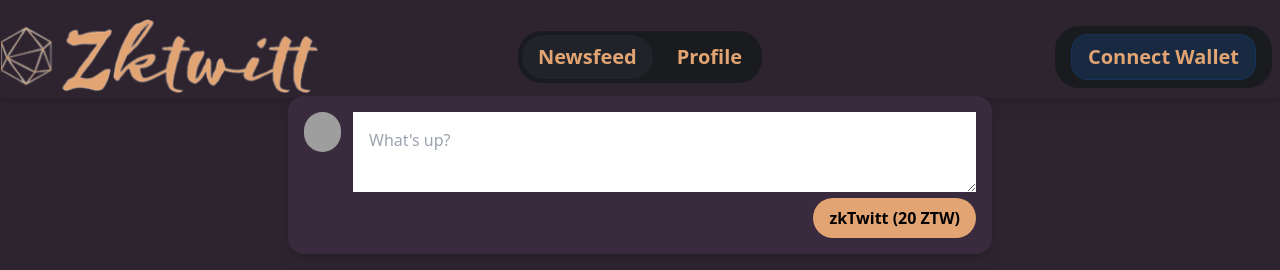
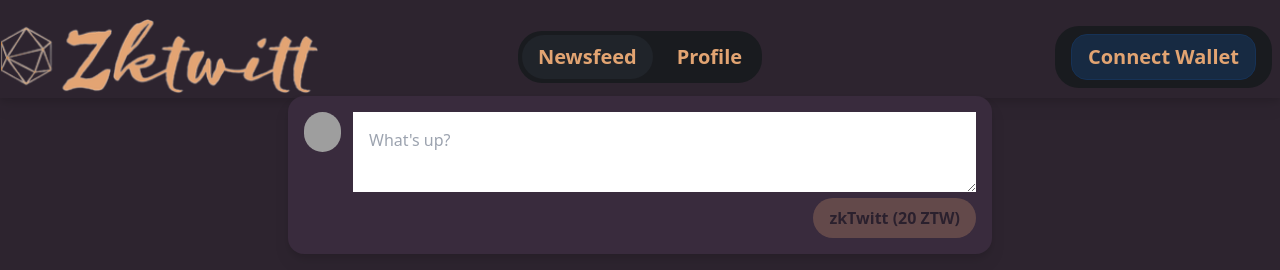
Before and after one commit to kalote/zkFront, a Next.js app: page / in a window 1280 px wide. Shown: the top 270 px of the page. Built offline with nearby package versions, Linux system fonts and the light colour scheme; no server answers; the database is empty; grey boxes are pictures that could not be loaded.

Commit message:
feat: api/twitt + loader + form working

```diff
--- a/additional.d.ts
+++ b/additional.d.ts
@@ -13,4 +13,5 @@ interface TwittContext {
   connectWallet: (metamask?: Window.ethereum) => Promise<void>;
   currentAccount: string;
   balance: string;
+  checkIfBalanceIsPositive: () => boolean;
 }
--- a/components/TwittForm.tsx
+++ b/components/TwittForm.tsx
@@ -1,23 +1,53 @@
-import React from "react";
+import React, { useContext, useState } from "react";
+import { BeatLoader } from "react-spinners";
+import { TwittContext } from "../context/twittContext";
 
 const style = {
   wrapper: `fixed w-[44rem] flex-shrink-0 rounded-2xl bg-[#392b3d] p-4 drop-shadow-lg`,
-  content: `flex items-start`,
+  content: `relative flex items-start`,
   imgProfile: `inline-block h-10 w-10 rounded-full`,
   textareaBlock: `ml-3 w-full`,
   textareaField: `w-full p-4 text-black focus:outline-none`,
   button: `h-10 rounded-full bg-[#E2A472] px-4 font-semibold text-black hover:bg-[#dd9258] focus:outline-none`,
   buttonContainer: `flex justify-end`,
+  disabled: `disabled:opacity-25`,
+  loader: `absolute top-0 left-0 w-full h-full flex justify-center items-center bg-[#333] opacity-25 rounded-2xl`,
 };
 
 const TwittForm = () => {
-  const submitForm = (e: React.FormEvent<HTMLFormElement>) => {
+  const [content, setContent] = useState<string>("");
+  const [isLoading, setIsLoading] = useState<boolean>(false);
+
+  const { currentAccount, balance, checkIfBalanceIsPositive } = useContext(
+    TwittContext
+  ) as TwittContext;
+
+  const submitForm = async (e: React.FormEvent<HTMLFormElement>) => {
     e.preventDefault();
+    setIsLoading(true);
+    if (checkIfBalanceIsPositive()) {
+      try {
+        const body = { currentAccount, content };
+        await fetch(`/api/twitt`, {
+          method: "POST",
+          headers: { "Content-Type": "application/json" },
+          body: JSON.stringify(body),
+        });
+        setIsLoading(false);
+      } catch (error) {
+        console.error(error);
+      }
+    }
   };
 
   return (
     <div className={style.wrapper}>
       <div className={style.content}>
+        {isLoading && (
+          <div className={style.loader}>
+            <BeatLoader size={15} loading={true} color={"#fff"} />
+          </div>
+        )}
         <div>
           <img
             className={style.imgProfile}
@@ -26,13 +56,21 @@ const TwittForm = () => {
           />
         </div>
         <div className={style.textareaBlock}>
-          <form onSubmit={(e) => submitForm(e)}>
+          <form onSubmit={submitForm}>
             <textarea
               placeholder="What's up?"
               className={style.textareaField}
+              onChange={(e) => setContent(e.target.value)}
+              maxLength={255}
             />
             <div className={style.buttonContainer}>
-              <button type="submit" className={style.button}>
+              <button
+                type="submit"
+                className={`${style.button} ${
+                  !currentAccount || !balance ? style.disabled : ""
+                }`}
+                disabled={!currentAccount || !balance}
+              >
                 zkTwitt (20 ZTW)
               </button>
             </div>
--- a/context/twittContext.tsx
+++ b/context/twittContext.tsx
@@ -77,12 +77,20 @@ export const TwittProvider: React.FC<ContextProps> = ({ children }) => {
     }
   };
 
+  const checkIfBalanceIsPositive = () => {
+    if (parseFloat(balance) <= 0) {
+      return false;
+    }
+    return true;
+  };
+
   return (
     <TwittContext.Provider
       value={{
         currentAccount,
         connectWallet,
         balance,
+        checkIfBalanceIsPositive,
       }}
     >
       {children}
--- a/package.json
+++ b/package.json
@@ -15,6 +15,7 @@
     "react": "18.2.0",
     "react-dom": "18.2.0",
     "react-icons": "^4.6.0",
+    "react-spinners": "^0.13.6",
     "zksync-web3": "^0.11.0"
   },
   "devDependencies": {
--- /dev/null
+++ b/pages/api/twitt/index.ts
@@ -0,0 +1,24 @@
+import type { NextApiRequest, NextApiResponse } from "next";
+import prisma from "../../../lib/prisma";
+
+const re = new RegExp(/^0x[a-fA-F0-9]{40}$/g);
+
+// POST /api/post
+// Optional fields in body: content
+export default async function handle(
+  req: NextApiRequest,
+  res: NextApiResponse
+) {
+  const { currentAccount, content } = req.body;
+
+  if (!re.test(currentAccount)) {
+    res.status(401).send({ message: "wrong address" });
+  }
+  const result = await prisma.twitt.create({
+    data: {
+      content: content,
+      authorAddr: currentAccount,
+    },
+  });
+  res.json(result);
+}
--- a/pages/index.tsx
+++ b/pages/index.tsx
@@ -30,7 +30,9 @@ const Home: NextPage<Props> = (props) => {
 export default Home;
 
 export async function getStaticProps() {
-  const twitts = await prisma.twitt.findMany();
+  let twitts = await prisma.twitt.findMany();
+
+  twitts = JSON.parse(JSON.stringify(twitts));
 
   return {
     props: { twitts },
```
Also changed, not shown: 1 other file (tests, documents, lock files or other folders).
